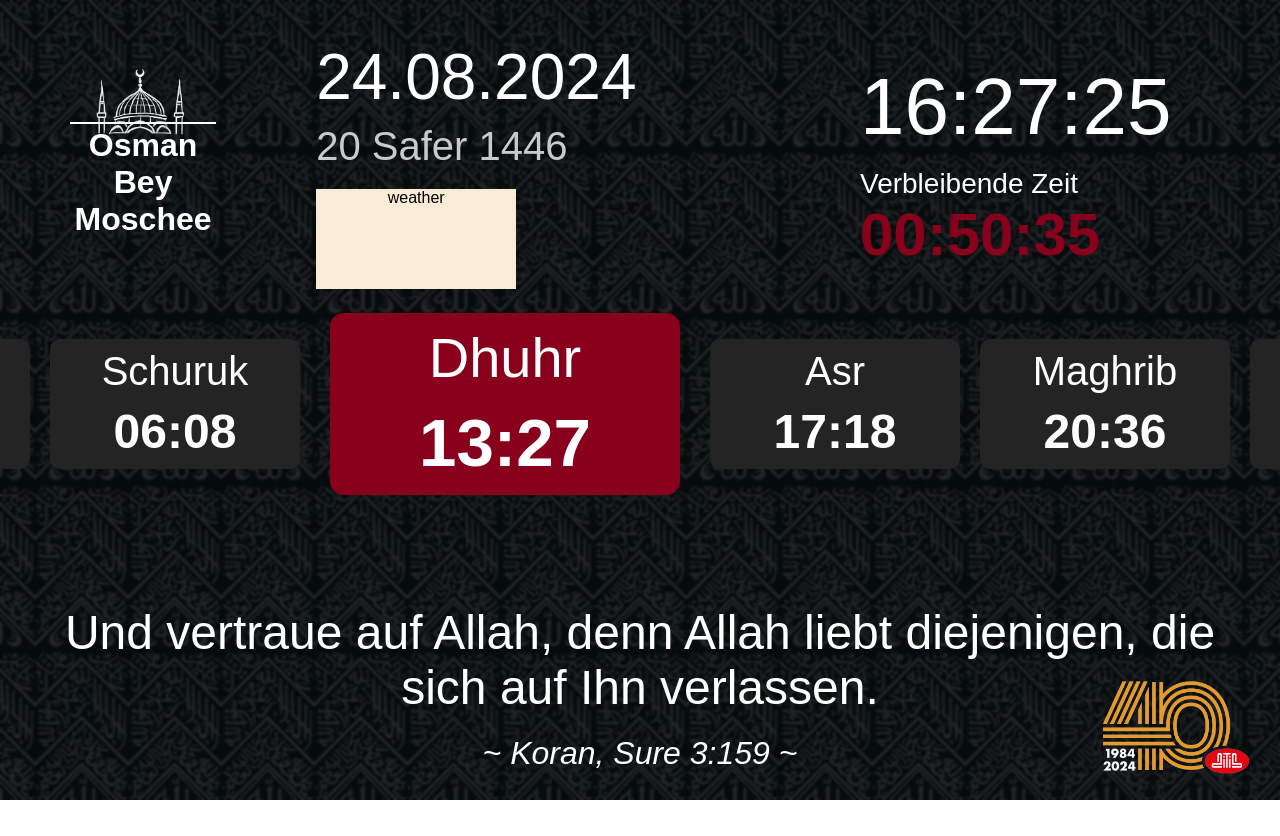
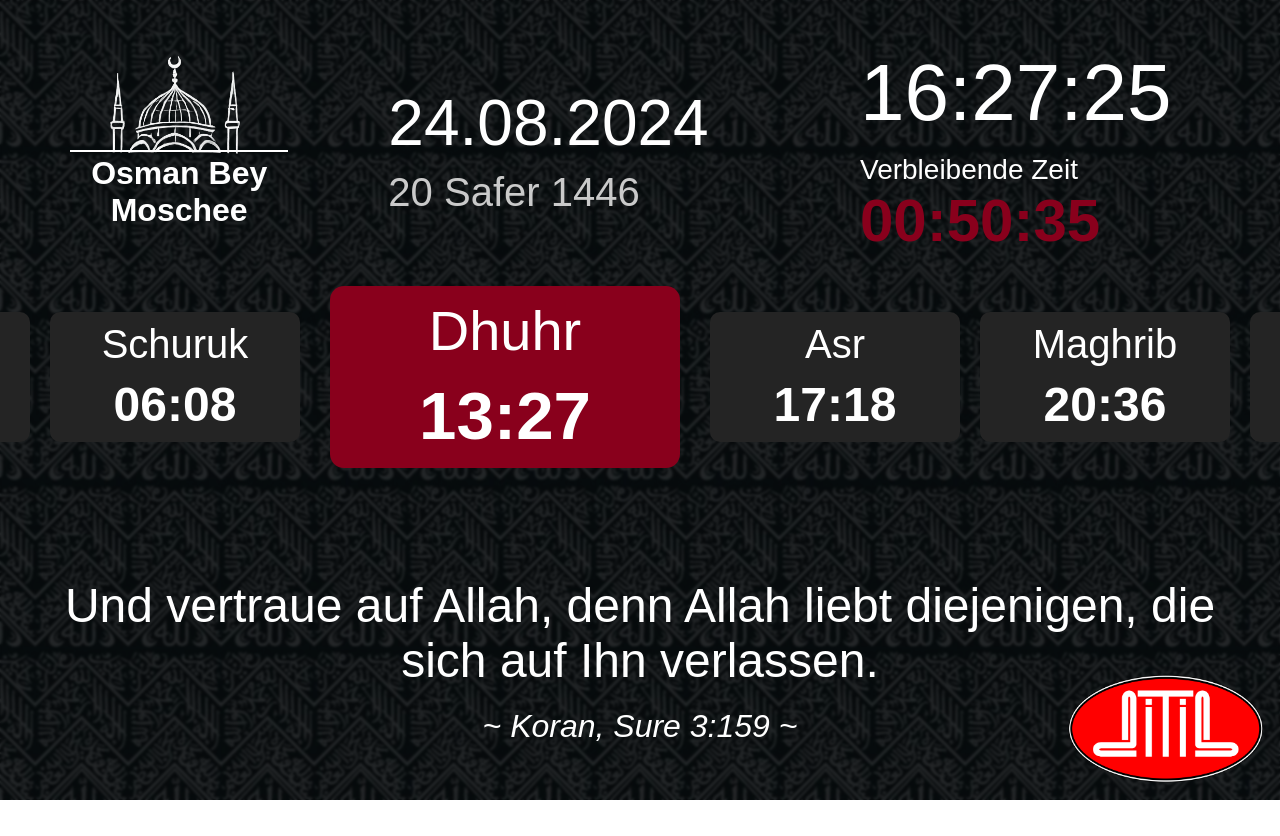
Before and after one commit to berkkan22/cami-uhr, a SvelteKit app: page / in a window 1280 px wide. Shown: the top 836 px of the page. After the commit the page ends 809 px from the top, so only its background shows below. Built offline with nearby package versions, Linux system fonts and the light colour scheme; no server answers.

Commit message:
changed logo

```diff
--- a/src/routes/components/OsmanBeyCami.svelte
+++ b/src/routes/components/OsmanBeyCami.svelte
@@ -1,5 +1,5 @@
 <script>
-	import ditib from '$lib/images/ditib_logo.png';
+	import ditib from '$lib/images/ditib_logo_rgb.png';
 	import kiswah from '$lib/images/kiswah.jpg';
 	import PrayerTimes from './PrayerTimes.svelte';
 	import DateTimeDisplay from './DateTimeDisplay.svelte';
@@ -41,7 +41,7 @@
 				<div id="islamic-date" class="date">
 					<div class="time-value" id="islamic-date-value">{currentPrayer.hicriDate}</div>
 				</div>
-				<div class="weather">weather</div>
+				<!-- <div class="weather">weather</div> -->
 			</div>
 			<div class="spacer-date"></div>
 			<div class="time-container">
@@ -209,7 +209,7 @@
 	}
 
 	.spacer-date {
-		width: 30%;
+		width: 10%;
 	}
 
 	.weather {
```
Also changed, not shown: src/lib/images/ditib_logo_rgb.jpg (added), src/lib/images/ditib_logo_rgb.png (added).
